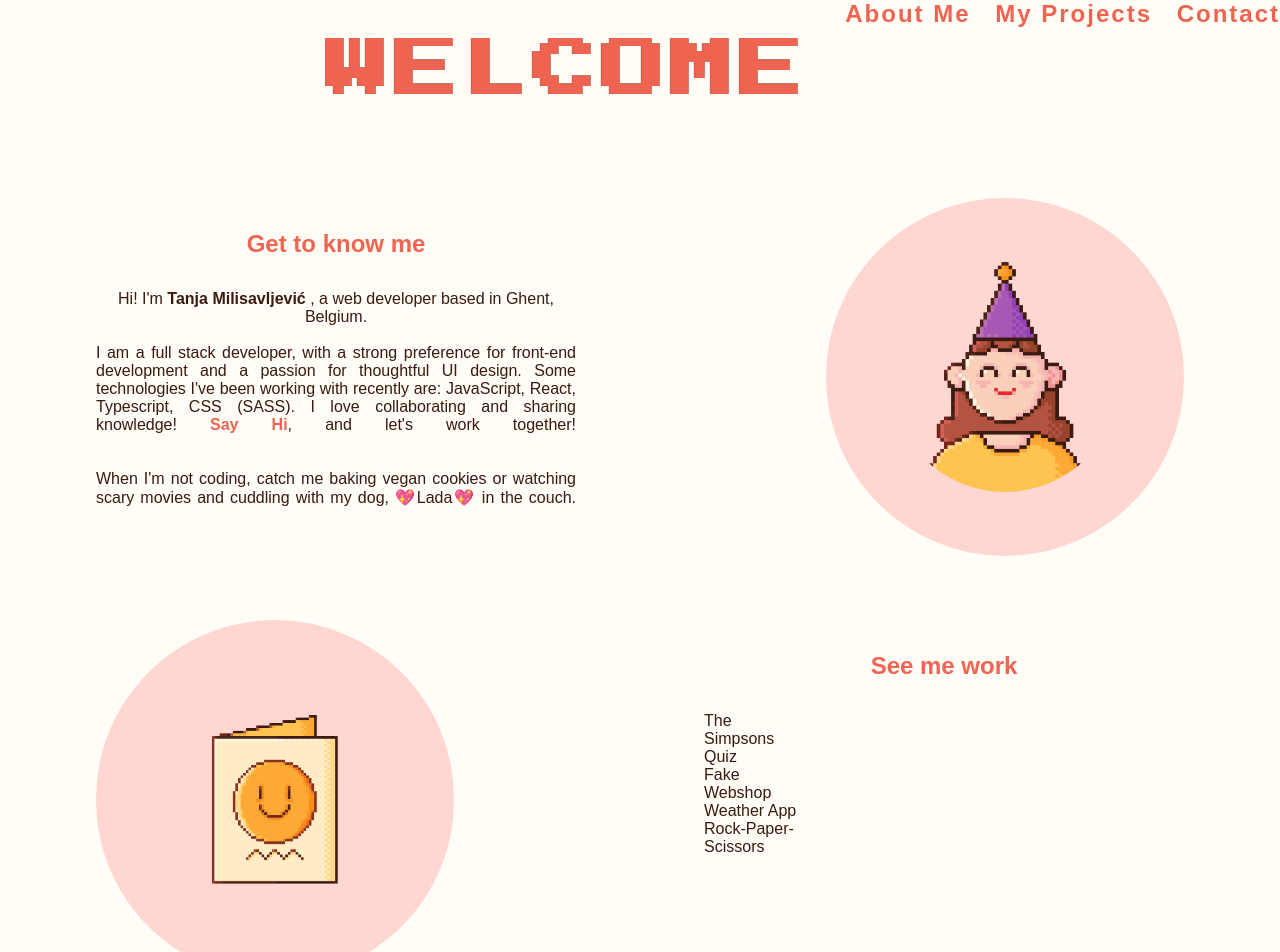
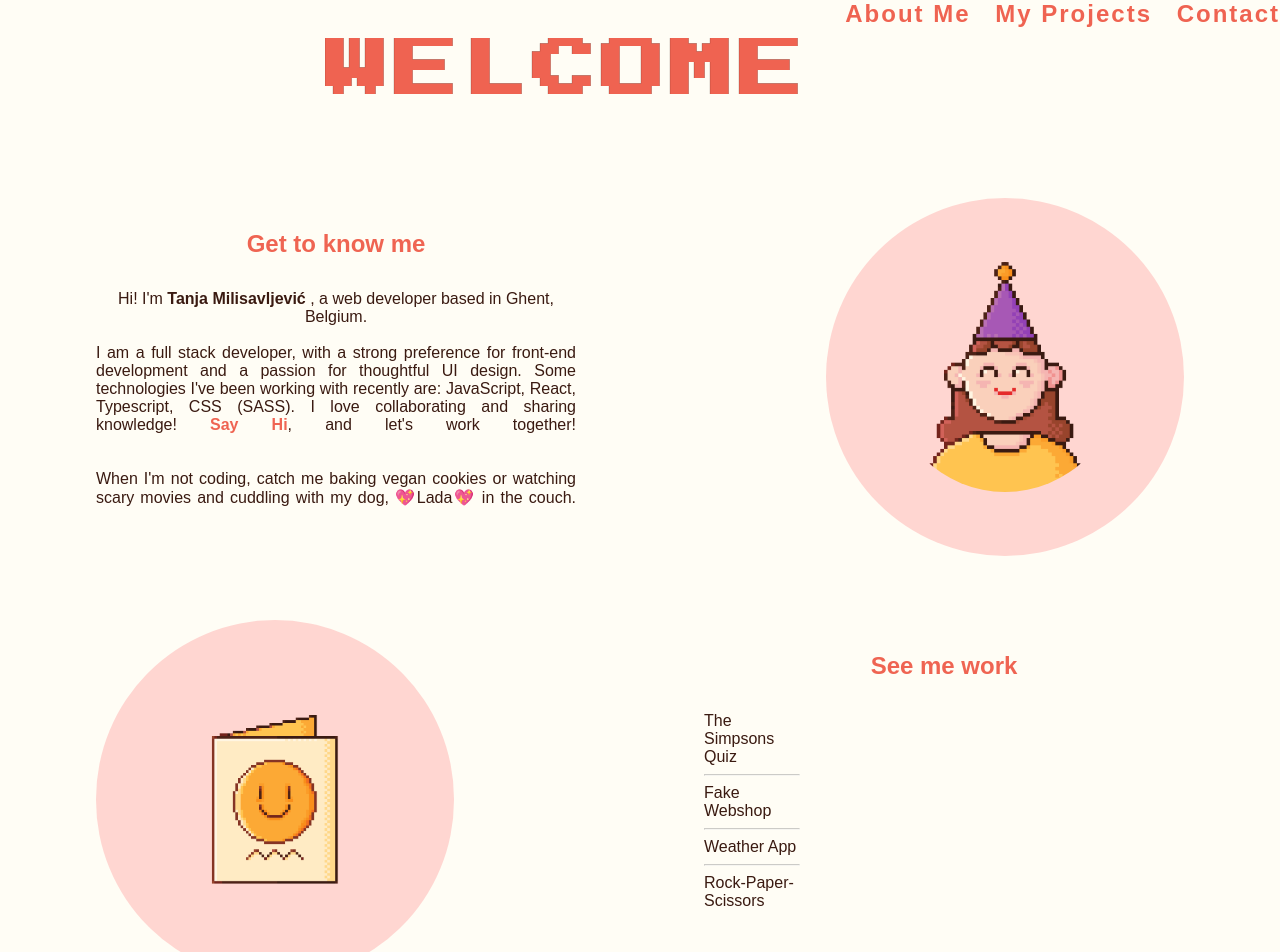
Before and after one commit to tanjamilisavljevic/portfolio, a React (Create React App) app: page / in a window 1280 px wide. Shown: the top 952 px of the page. Built offline with nearby package versions, Linux system fonts and the light colour scheme; a web font is replaced by a local one.

Commit message:
Add hr between project items

```diff
--- a/src/App.css
+++ b/src/App.css
@@ -242,3 +242,7 @@ li:hover{
     display: inline-block;
     width: 100%;
 }
+hr{
+    color: #ffd6d1;
+    opacity: 0.5;
+}
--- a/src/Components/MyProjects.tsx
+++ b/src/Components/MyProjects.tsx
@@ -83,8 +83,11 @@ function MyProjects() {
         <div className='projectWrapper'>
             <ul>
                 <li onClick={handleSimpsons}>The Simpsons Quiz</li>
+                <hr/>
                 <li onClick={handleWebshop}>Fake Webshop</li>
+                <hr/>
                 <li onClick={handleWeather}>Weather App</li>
+                <hr/>
                 <li onClick={handleRock}>Rock-Paper-Scissors</li>
             </ul>
             {displaySimpsons ? <Simpsons/> : null}
```
